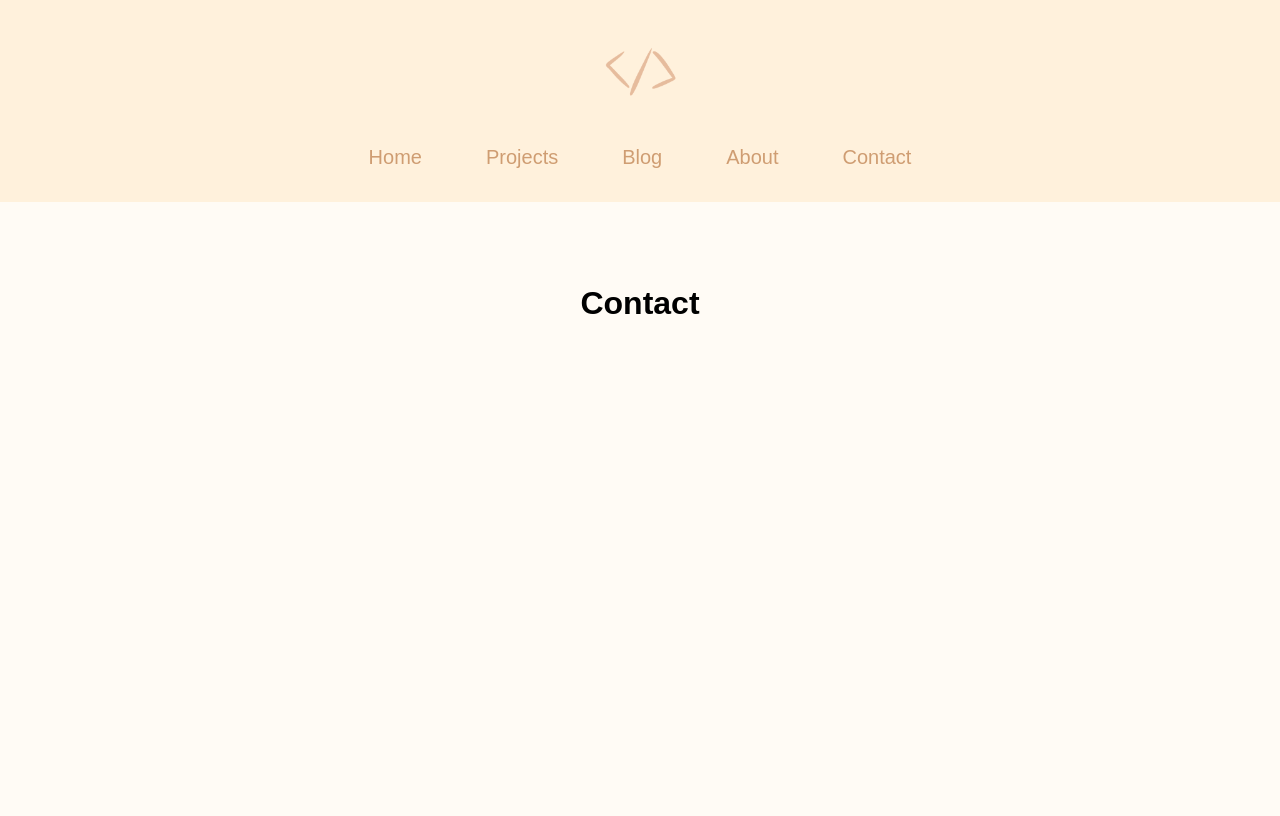
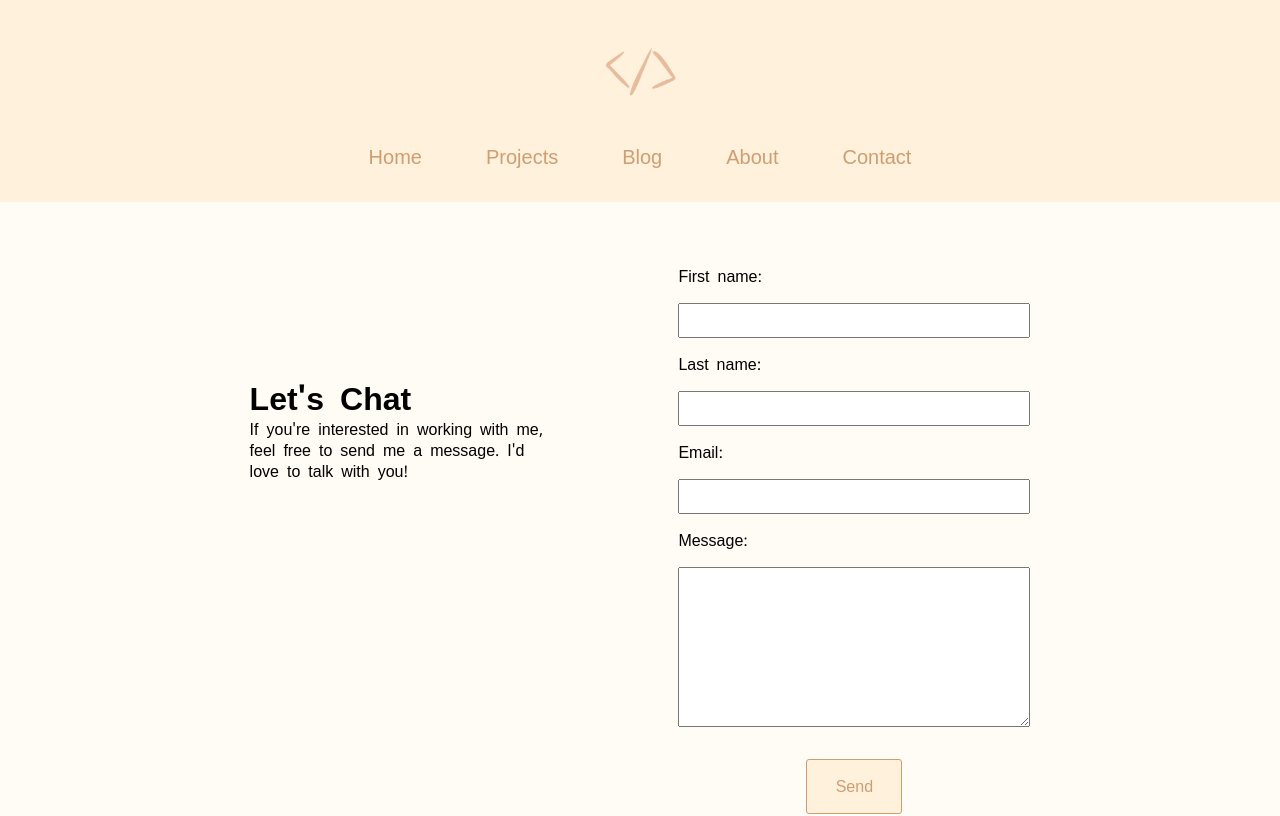
Before and after one commit to rweir4/personaldevsite, a Next.js app: page /contact in a window 1280 px wide. Shown: the top 816 px of the page. Built offline with nearby package versions, Linux system fonts and the light colour scheme.

Commit message:
Add basic contact page

```diff
--- a/app/contact/page.js
+++ b/app/contact/page.js
@@ -3,7 +3,27 @@ import styles from 'app/page.module.scss';
 export default function Contact() {
   return (
     <main className={styles.main}>
-      <h1 className={styles.page_titles}>Contact</h1>
+      <div className={styles.contact}>
+        <div>
+          <h1 className={styles.page_titles}>Let's Chat</h1>
+          <p>If you're interested in working with me, feel free to send me a message. I'd love to talk with you!</p>
+        </div>
+        <form action="/send-data-here" method="post" className={styles.email}>
+          <label for="first">First name:</label>
+          <input type="text" id="first" name="first" />
+
+          <label for="last">Last name:</label>
+          <input type="text" id="last" name="last" />
+
+          <label for="last">Email:</label>
+          <input type="text" id="email" name="email" />
+
+          <label for="last">Message:</label>
+          <textarea type="text" id="message" name="message" />
+
+          <button type="submit">Send</button>
+        </form>
+      </div>
     </main>
   )
 }
--- a/app/page.module.scss
+++ b/app/page.module.scss
@@ -105,3 +105,52 @@
     font-size: 1.1rem;
   }
 }
+
+.contact {
+  padding-top: 3rem;
+  display: flex;
+  width: var(--max-width);
+  justify-content: space-evenly;
+
+  div {
+    padding-top: 3rem;
+    width: 30%;
+  }
+}
+
+.email {
+  display: flex;
+  flex-direction: column;
+
+  input {
+    padding: .5rem;
+    width: 22rem;
+  }
+
+  label {
+    margin: 1rem 0;
+  }
+
+  textarea {
+    min-height: 10rem;
+  }
+
+  button {
+    background-color: var(--creme);
+    border: 1px solid var(--tan);
+    color: var(--tan);
+    font-family: var(--font-title);
+    font-size: 1rem;
+    border-radius: 3px;
+    align-self: center;
+    width: 6rem;
+    padding: 1rem;
+    margin: 2rem 0;
+  }
+
+  button:hover {
+    background-color: var(--tan);
+    color: var(--creme);
+    border: none;
+  }
+}
```
